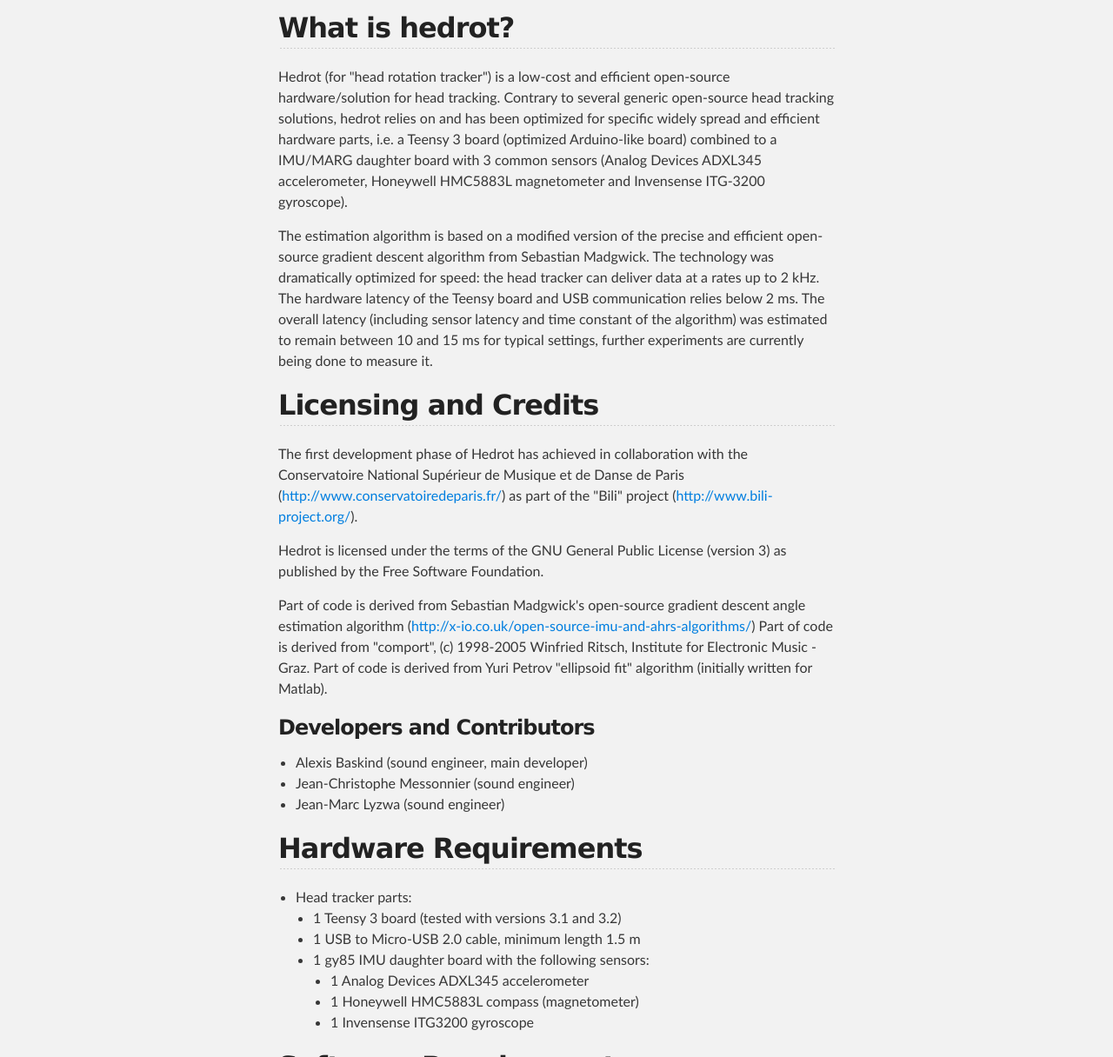
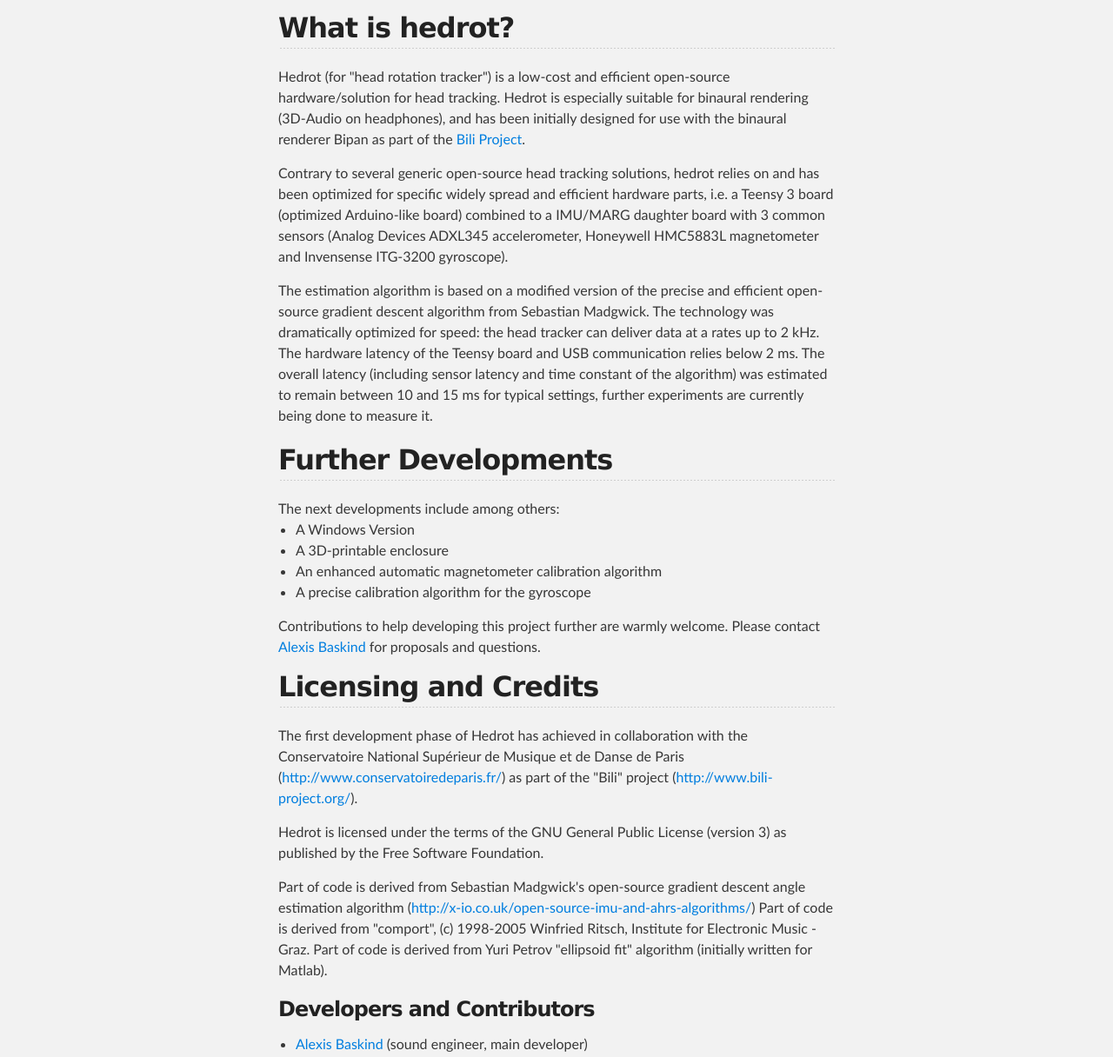
Before and after one commit to abaskind/hedrot, a plain HTML site: page index.html in a window 1280 px wide. Shown: the part 252-1468 px from the top of the page at 87% size. Drawn offline with Linux system fonts and the light colour scheme.

Commit message:
Update index.html

```diff
--- a/index.html
+++ b/index.html
@@ -34,9 +34,25 @@
         <h2>
 <a id="what-is-hedrot" class="anchor" href="#what-is-hedrot" aria-hidden="true"><span aria-hidden="true" class="octicon octicon-link"></span></a>What is hedrot?</h2>
 
-<p>Hedrot (for "head rotation tracker") is a low-cost and efficient open-source hardware/solution for head tracking. Contrary to several generic open-source head tracking solutions, hedrot relies on and has been optimized for specific widely spread and efficient hardware parts, i.e. a Teensy 3 board (optimized Arduino-like board) combined to a IMU/MARG daughter board with 3 common sensors (Analog Devices ADXL345 accelerometer, Honeywell HMC5883L magnetometer and Invensense ITG-3200 gyroscope). </p>
+        <p><i>Hedrot</i> (for "head rotation tracker") is a low-cost and efficient open-source hardware/solution for head tracking. <i>Hedrot</i> is especially suitable for binaural rendering (3D-Audio on headphones), and has been initially designed for use with the binaural renderer <i>Bipan</i> as part of the <a href="http://www.bili-project.org/">Bili Project</a>.</p>
+
+<p>Contrary to several generic open-source head tracking solutions, <i>hedrot</i> relies on and has been optimized for specific widely spread and efficient hardware parts, i.e. a Teensy 3 board (optimized Arduino-like board) combined to a IMU/MARG daughter board with 3 common sensors (Analog Devices ADXL345 accelerometer, Honeywell HMC5883L magnetometer and Invensense ITG-3200 gyroscope). </p>
 
 <p>The estimation algorithm is based on a modified version of the precise and efficient open-source gradient descent algorithm from Sebastian Madgwick. The technology was dramatically optimized for speed: the head tracker can deliver data at a rates up to 2 kHz. The hardware latency of the Teensy board and USB communication relies below 2 ms. The overall latency (including sensor latency and time constant of the algorithm) was estimated to remain between 10 and 15 ms for typical settings, further experiments are currently being done to measure it. </p>
+
+<h2>
+<a id="further-developments" class="anchor" href="#further-developments" aria-hidden="true"><span aria-hidden="true" class="octicon octicon-link"></span></a>Further Developments</h2>
+
+The next developments include among others:
+
+<ul>
+<li>A Windows Version</li>
+<li>A 3D-printable enclosure</li>
+<li>An enhanced automatic magnetometer calibration algorithm</li>
+<li>A precise calibration algorithm for the gyroscope</li>
+</ul>
+
+Contributions to help developing this project further are warmly welcome. Please contact <a href="https://github.com/abaskind">Alexis Baskind</a> for proposals and questions.
 
 <h2>
 <a id="licensing-and-credits" class="anchor" href="#licensing-and-credits" aria-hidden="true"><span aria-hidden="true" class="octicon octicon-link"></span></a>Licensing and Credits</h2>
@@ -53,7 +69,7 @@ Part of code is derived from Yuri Petrov "ellipsoid fit" algorithm (initially wr
 <a id="developers-and-contributors" class="anchor" href="#developers-and-contributors" aria-hidden="true"><span aria-hidden="true" class="octicon octicon-link"></span></a>Developers and Contributors</h3>
 
 <ul>
-<li>Alexis Baskind (sound engineer, main developer)</li>
+<li><a href="https://github.com/abaskind">Alexis Baskind</a> (sound engineer, main developer)</li>
 <li>Jean-Christophe Messonnier (sound engineer)</li>
 <li>Jean-Marc Lyzwa (sound engineer)</li>
 </ul>
@@ -61,8 +77,7 @@ Part of code is derived from Yuri Petrov "ellipsoid fit" algorithm (initially wr
 <h2>
 <a id="hardware-requirements" class="anchor" href="#hardware-requirements" aria-hidden="true"><span aria-hidden="true" class="octicon octicon-link"></span></a>Hardware Requirements</h2>
 
-<ul>
-<li>Head tracker parts:
+Head tracker parts:
 
 <ul>
 <li>1 Teensy 3 board (tested with versions 3.1 and 3.2)</li>
@@ -73,8 +88,6 @@ Part of code is derived from Yuri Petrov "ellipsoid fit" algorithm (initially wr
 <li>1 Analog Devices ADXL345 accelerometer</li>
 <li>1 Honeywell HMC5883L compass (magnetometer)</li>
 <li>1 Invensense ITG3200 gyroscope</li>
-</ul>
-</li>
 </ul>
 </li>
 </ul>
```
